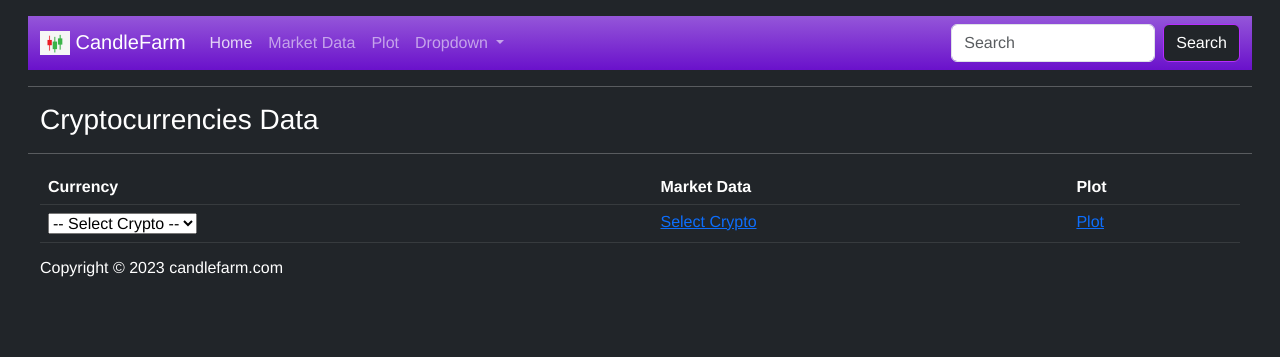
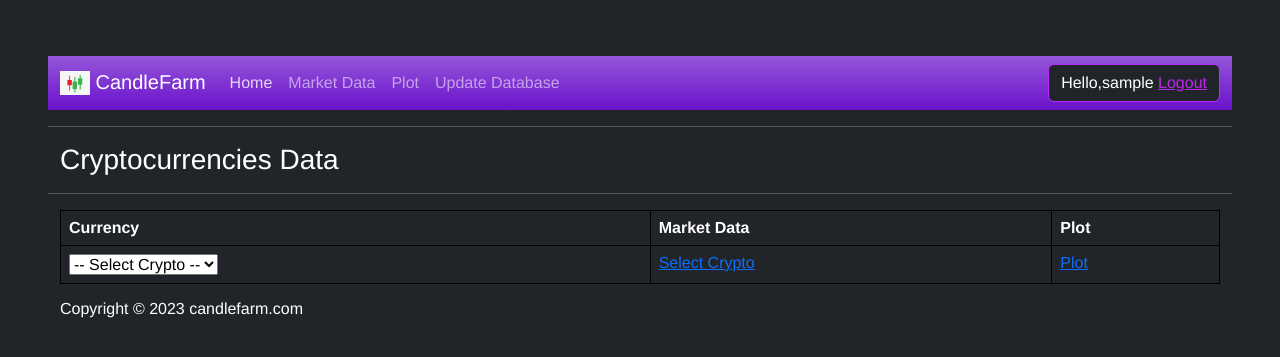
Before and after one commit to paasxx/crypto-site, a Django app: page / in a window 1280 px wide. Shown: the top 357 px of the page. Run offline with Django 4.2, Linux system fonts and the light colour scheme; the visitor is signed in with stand-in values (Sample User, id 1); style sheets or scripts are compiled from the project's sources; some libraries are stand-ins or nearby versions.

Commit message:
fixed the code

```diff
--- a/djangoproject/app_crypto/templates/app_crypto/base.html
+++ b/djangoproject/app_crypto/templates/app_crypto/base.html
@@ -1,3 +1,5 @@
+{% load static %}
+
 <!doctype html>
 <html lang="en">
 
@@ -5,15 +7,35 @@
     <!-- Required meta tags -->
     <meta charset="utf-8">
     <meta name="viewport" content="width=device-width, initial-scale=1">
+    <!-- Bootstrap CSS -->
+    <link rel="stylesheet" type="text/css" href="{% static 'app_crypto/css/bootstrap.css' %}" />
+
+    <!-- Custom CSS-->
+
+    <link rel="stylesheet" type="text/css" href="//cdn.datatables.net/1.13.6/css/jquery.dataTables.min.css" />
+    <link rel="stylesheet" type="text/css"
+        href="https://cdn.datatables.net/buttons/2.4.1/css/buttons.dataTables.min.css" />
+    <link rel="stylesheet" href="{% static 'app_crypto/style.css'%}">
 
 
 
+    <!-- Jquery for Ajax -->
+    <script src="https://code.jquery.com/jquery-3.7.0.js"></script>
+    <script src="https://cdn.datatables.net/1.13.6/js/jquery.dataTables.min.js"></script>
+    <script src="https://ajax.googleapis.com/ajax/libs/jquery/1.11.1/jquery.min.js"></script>
 
-    <!-- Bootstrap CSS -->
-    {% load static %}
+    <!-- Jquery Date Renderer -->
+    <script src="https://nightly.datatables.net/js/jquery.dataTables.js"></script>
+    <script src="https://cdnjs.cloudflare.com/ajax/libs/moment.js/2.29.4/moment.min.js" type="text/javascript"></script>
+    <script src="https://cdn.datatables.net/plug-ins/1.10.13/sorting/datetime-moment.js"></script>
+    <!-- Jquery Buttons -->
+    <script src="https://cdn.datatables.net/buttons/2.4.1/js/dataTables.buttons.min.js"></script>
+    <script src="https://cdnjs.cloudflare.com/ajax/libs/jszip/3.10.1/jszip.min.js"></script>
+    <script src="https://cdnjs.cloudflare.com/ajax/libs/pdfmake/0.1.53/pdfmake.min.js"></script>
+    <script src="https://cdnjs.cloudflare.com/ajax/libs/pdfmake/0.1.53/vfs_fonts.js"></script>
+    <script src="https://cdn.datatables.net/buttons/2.4.1/js/buttons.html5.min.js"></script>
+    <script src="https://cdn.datatables.net/buttons/2.4.1/js/buttons.colVis.min.js"></script>
 
-    <link rel="stylesheet" type="text/css" href="{% static 'app_crypto/css/bootstrap.css' %}" />
-    <script defer src="app_crypto/js/bootstrap.js">  </script>
 
 
 
@@ -25,7 +47,7 @@
 <link href="{% sass_src 'app_crypto/demo.scss' %}" rel="stylesheet" type="text/css" />
 
 
-<body class="p-3 mb-2 bg-dark ">
+<body class="p-3 mb-2 bg-dark">
 
     <div class="container-fluid">
         <nav class="navbar navbar-expand-lg navbar-dark bg-light gradient-custom">
@@ -43,33 +65,29 @@
                             <a class="nav-link" aria-current="page" href="/" style="color: #ffffffca">Home</a>
                         </li>
                         <li class="nav-item">
-                            <a class="nav-link" href="#">Market Data</a>
+                            <a class="nav-link" href="/market_data/Btc">Market Data</a>
                         </li>
                         <li class="nav-item">
-                            <a class="nav-link" href="#">Plot</a>
+                            <a class="nav-link" href="/plot/Btc">Plot</a>
                         </li>
-                        <li class="nav-item dropdown">
-                            <a class="nav-link dropdown-toggle" href="#" role="button" data-bs-toggle="dropdown"
-                                aria-expanded="false">
-                                Dropdown
-                            </a>
-                            <ul class="dropdown-menu">
-                                <li><a class="dropdown-item" href="#">Action</a></li>
-                                <li><a class="dropdown-item" href="#">Another action</a></li>
-                                <li>
-                                    <hr class="dropdown-divider">
-                                </li>
-                                <li><a class="dropdown-item" href="#">Something else here</a></li>
-                            </ul>
+                        <li class="nav-item">
+                            <a class="nav-link" href="/update_database/">Update Database</a>
                         </li>
 
                     </ul>
-                    <form class="d-flex" role="search">
-                        <input class="form-control me-2" type="search" placeholder="Search" aria-label="Search">
-                        <button class="btn btn-dark border-custom" type="submit">Search</button>
-                    </form>
+
+                    <button class="btn btn-dark border-custom">
+                        <span>Hello,{{request.user}}</span>
+                        <span><a href="{% url 'logout' %}" style="color: rgb(189, 38, 240);">Logout
+                            </a></span>
+
+
+
+                    </button>
+
                 </div>
-            </div>
+
+
         </nav>
 
         <hr>
@@ -96,7 +114,7 @@
 
         {% block footer %}
         <div class="container-fluid">
-            <p>Copyright © 2023 candlefarm.com</p>
+            <p id="footer">Copyright © 2023 candlefarm.com</p>
         </div>
 
         {% endblock footer %}
@@ -107,12 +125,17 @@
 
     </div>
 
-    <script src="{% static 'app_crypto/script.js' %}"></script>
+
+    <!-- Bootstrap JS -->
+
+    <script src="{% static 'app_crypto/js/bootstrap.js' %}">  </script>
 
 
 
 
+    {% block js_scripts %}
 
+    {% endblock js_scripts %}
 
 
 </body>
--- a/djangoproject/app_crypto/templates/app_crypto/home.html
+++ b/djangoproject/app_crypto/templates/app_crypto/home.html
@@ -1,4 +1,5 @@
 {% extends "app_crypto/base.html" %}
+{% load static %}
 
 
 {% block title %}
@@ -31,45 +32,43 @@
         <tbody>
             <tr>
                 <div class="container" style="text-align: center;">
-
                     <td align="left">
-
                         <select>
                             <option disabled hidden selected> -- Select Crypto --</option>
                             {% for i in currencies %}
-
                             <option value="{{i}}">{{i}}</option>
-
                             {% endfor %}
-
                         </select>
-
-
                     </td>
-
                     <td>
-
                         <div style="text-align:left">
-
                             <a href="" id="market_data">
                                 Select Crypto
                             </a>
-
                         </div>
-
                     </td>
-
                     <td>
                         <div style="text-align:left">
-
                             <a href="" id="plot">
                                 Plot
                             </a>
-
                         </div>
                     </td>
 
                 </div>
+
+                <div class="container-fluid">
+
+                    {% if messages %}
+                    <ul class="messages">
+                        {% for message in messages %}
+                        <li {% if message.tags %} class="alert {{ message.tags }}" {% endif %}>{{ message }}</li>
+                        {% endfor %}
+                    </ul>
+                    {% endif %}
+
+                </div>
+
 
 
 
@@ -86,3 +85,8 @@
 </div>
 
 {% endblock content %}
+
+
+{% block js_scripts %}
+<script src=" {% static 'app_crypto/script.js' %}" defer></script>
+{% endblock %}
```
Also changed, not shown: djangoproject/app_crypto/templates/app_crypto/crypto_list.html (+30 -46 lines), djangoproject/app_crypto/templates/app_crypto/plot.html (+18 -25 lines), djangoproject/app_crypto/migrations/0001_initial.py.
